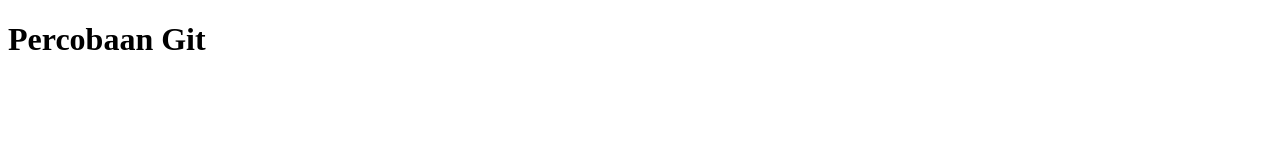
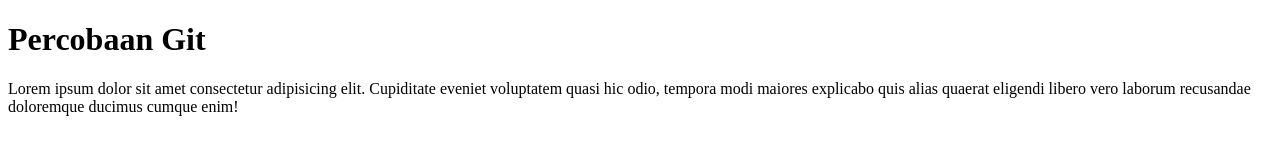
Before and after one commit to mai92/belajar-git, a plain HTML site: page index.html in a window 1280 px wide. Drawn offline with Linux system fonts and the light colour scheme.

Commit message:
add paragraph on index.html

```diff
--- a/index.html
+++ b/index.html
@@ -7,5 +7,11 @@
   </head>
   <body>
     <h1>Percobaan Git</h1>
+    <p>
+      Lorem ipsum dolor sit amet consectetur adipisicing elit. Cupiditate
+      eveniet voluptatem quasi hic odio, tempora modi maiores explicabo quis
+      alias quaerat eligendi libero vero laborum recusandae doloremque ducimus
+      cumque enim!
+    </p>
   </body>
 </html>
```
